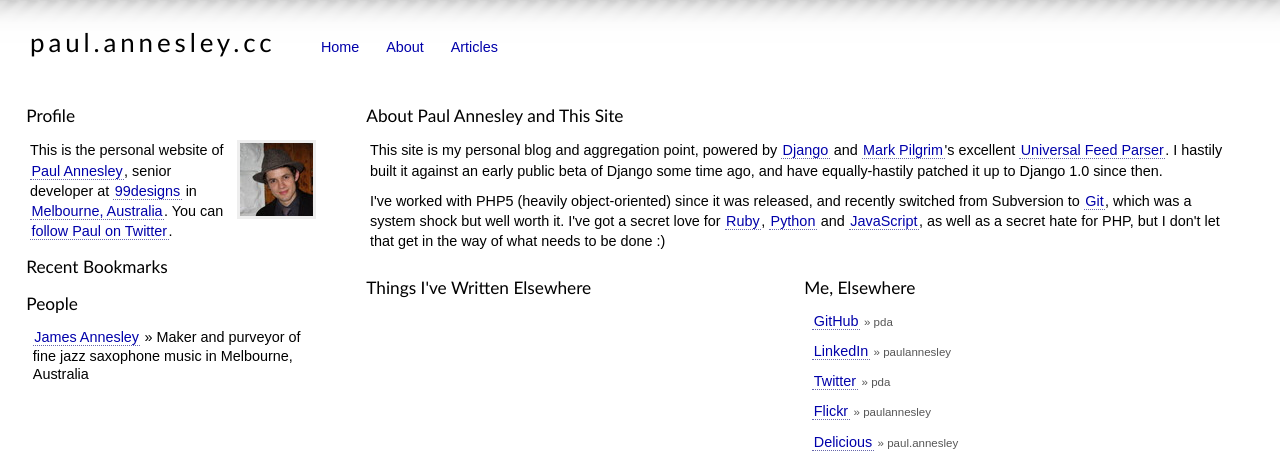
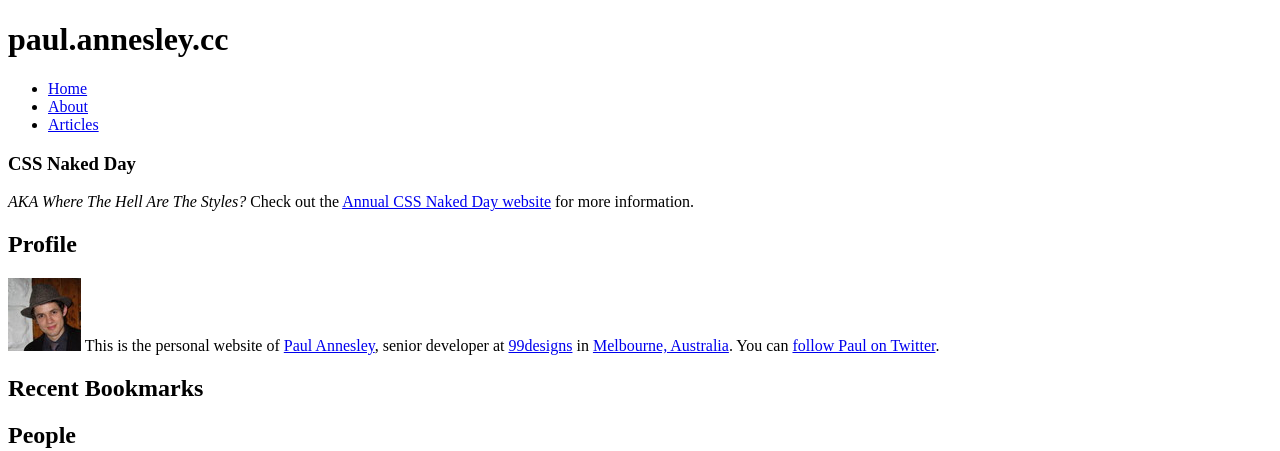
Before and after one commit to pda/pacc-django, a Django app: template blog/templates/about.html in a window 1280 px wide. Shown: the top 451 px of the page. Run offline with Django 3.2, Linux system fonts and the light colour scheme; the template is opened without the code that fills it, so the values that code supplies are empty; parts of the project's set-up code (start-up, migrations or seed data) failed here and were passed over.

Commit message:
CSS Naked Day!

```diff
--- a/blog/templates/base.html
+++ b/blog/templates/base.html
@@ -11,7 +11,7 @@
 		<title>paul.annesley.cc</title>
 		{% endif %}
 
-		<link rel="stylesheet" type="text/css" href="/static/css/style.css">
+		<!--<link rel="stylesheet" type="text/css" href="/static/css/style.css">-->
 
 		<link rel="alternate" type="application/atom+xml" title="Recent Blog Posts on paul.annesley.cc" href="http://feeds.feedburner.com/paulannesley">
 		<link rel="alternate" type="application/rss+xml" title="Recent del.icio.us Bookmarks" href="http://del.icio.us/rss/paul.annesley">
@@ -32,6 +32,12 @@
 			</ul>
 		</div>
 
+		<h3>CSS Naked Day</h3>
+		<p><em>AKA Where The Hell Are The Styles?</em>
+		Check out the
+		<a href="http://naked.dustindiaz.com" title="Web Standards Naked Day Host Website">Annual CSS Naked Day website</a>
+		for more information.</p>
+
 {% block 'content' %}
 {% endblock %}
 
```
